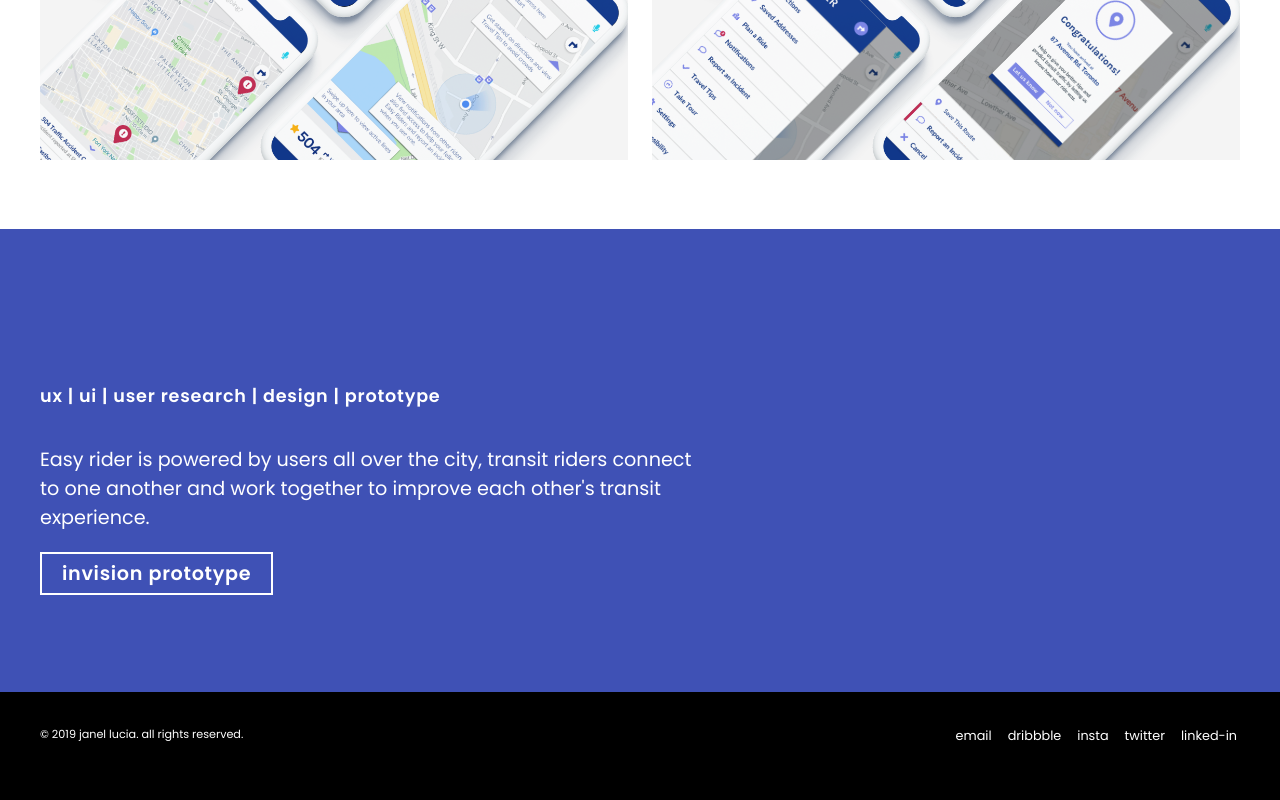
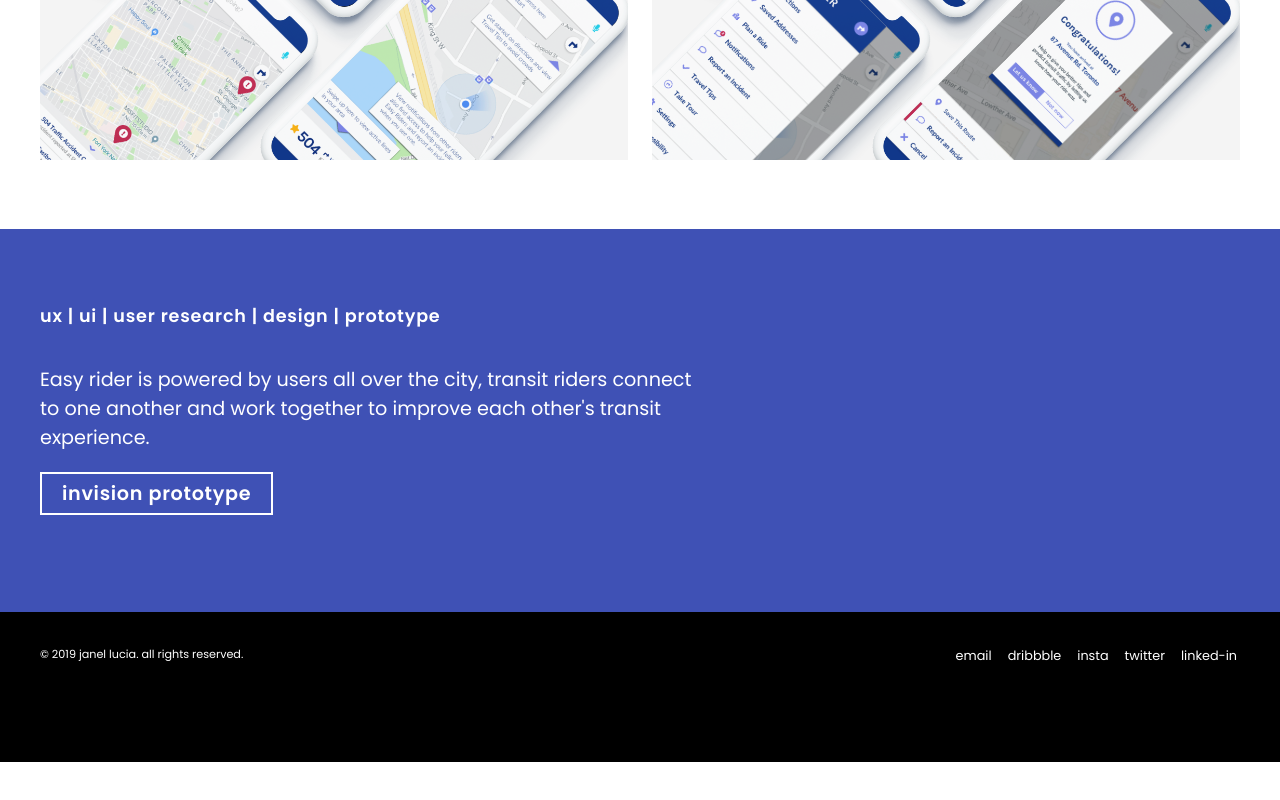
Before and after one commit to janellucia/virtual-assistant, a Gatsby site: page /easy-rider in a window 1280 px wide. Shown: the part 7241-8041 px from the top of the page. After the commit the page ends 8003 px from the top, so only its background shows below. Built offline with nearby package versions, Linux system fonts and the light colour scheme; Gatsby itself is replaced by a stand-in of ours.

Commit message:
fix project header styling issues

```diff
--- a/src/styles/_project-page.scss
+++ b/src/styles/_project-page.scss
@@ -90,6 +90,10 @@
   &:after {
     display: none;
   }
+
+  .wrapper {
+    padding-top: 0;
+  }
 }
 
 .next-step-title, .next-step-links {
```
